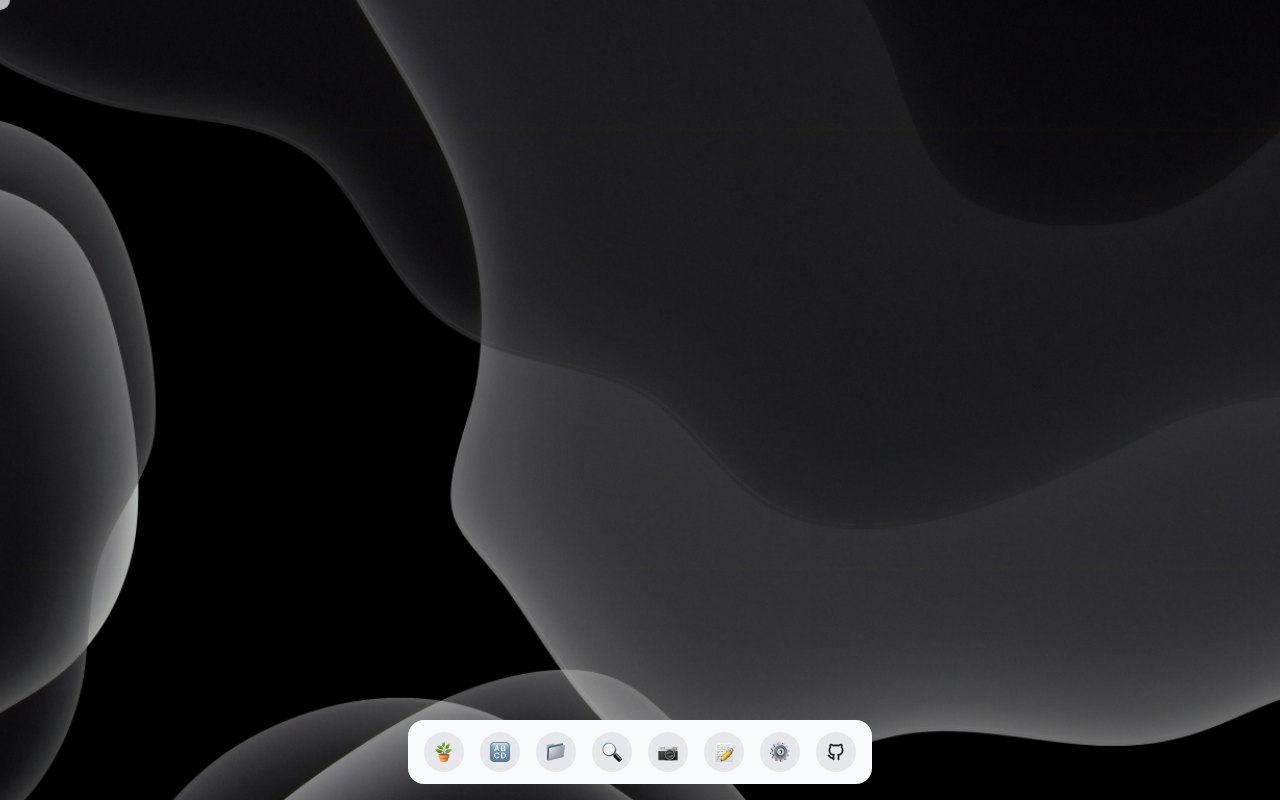
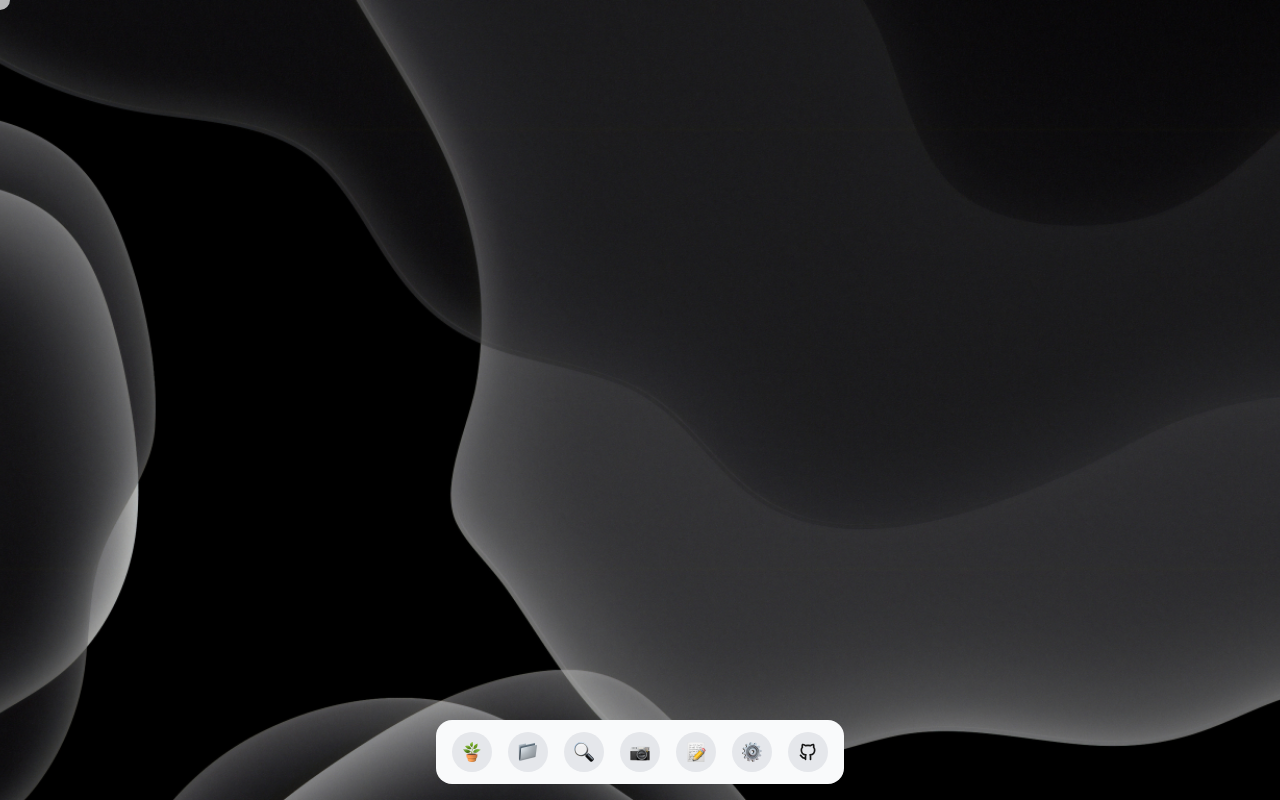
Before and after one commit to LarryEmerson12/PotOS, a Next.js app: page / in a window 1280 px wide. Built offline with nearby package versions, Linux system fonts and the light colour scheme.

Commit message:
⚰️ Remove Launchpad and image from dock

```diff
--- a/src/app/page.tsx
+++ b/src/app/page.tsx
@@ -33,18 +33,7 @@ export default function Home() {
       ),
       onClick: () => setMenuAppOpen(!menuAppOpen),
     },
-    {
-      title: "Launchpad",
-      icon: (
-        <img
-          src="/icons/app/launchpad.png"
-          width={20}
-          height={20}
-          alt="Launchpad Icon"
-        />
-      ),
-      onClick: () => {},
-    },
+
     {
       title: "Files",
       icon: (
@@ -67,8 +56,7 @@ export default function Home() {
           alt="Browser Icon"
         />
       ),
-      onClick: () =>
-        window.open("https://www.google.com", "_blank"),
+      onClick: () => window.open("https://www.google.com", "_blank"),
     },
     {
       title: "Camera",
```
Also changed, not shown: public/icons/app/launchpad.png (deleted).
